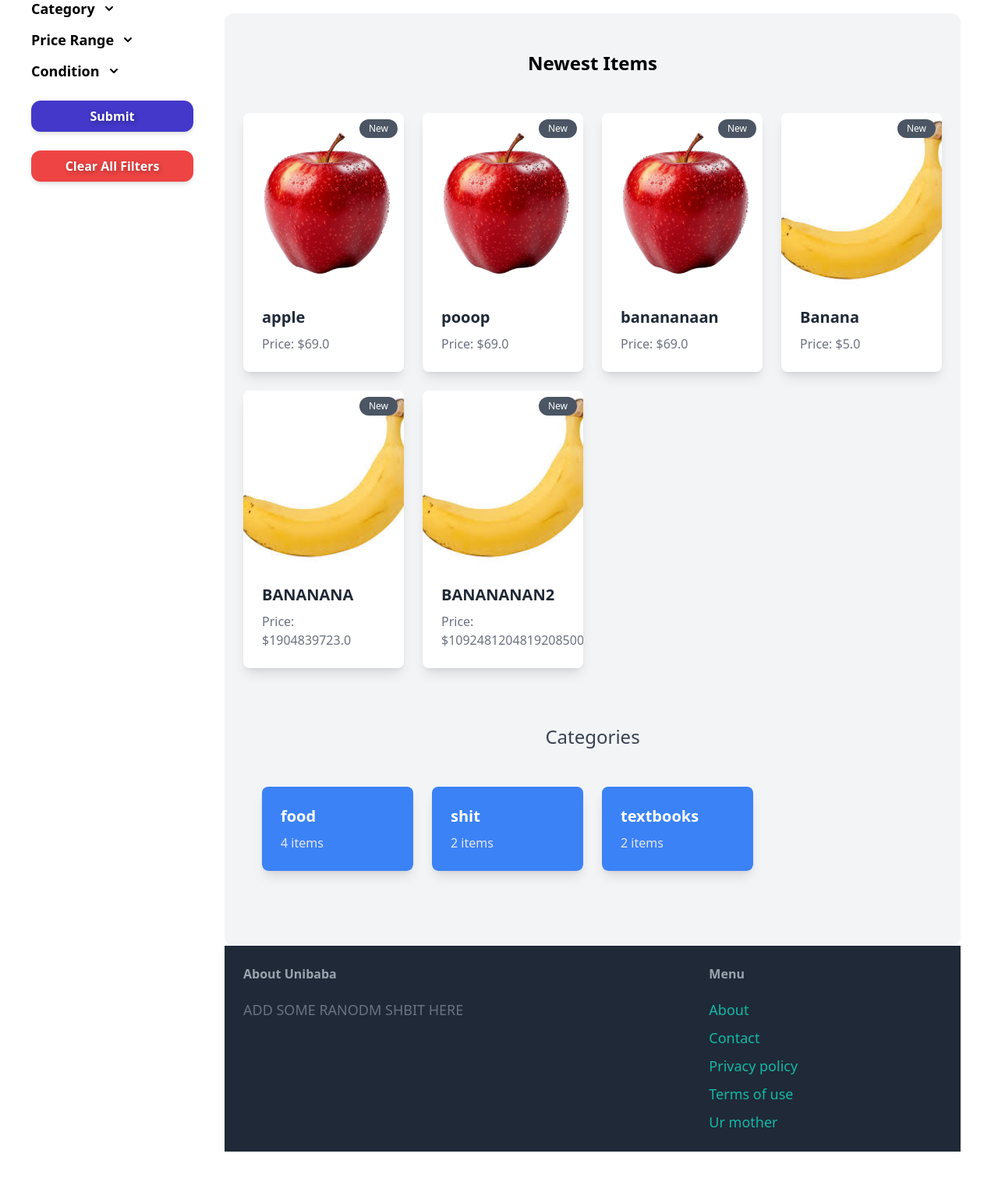
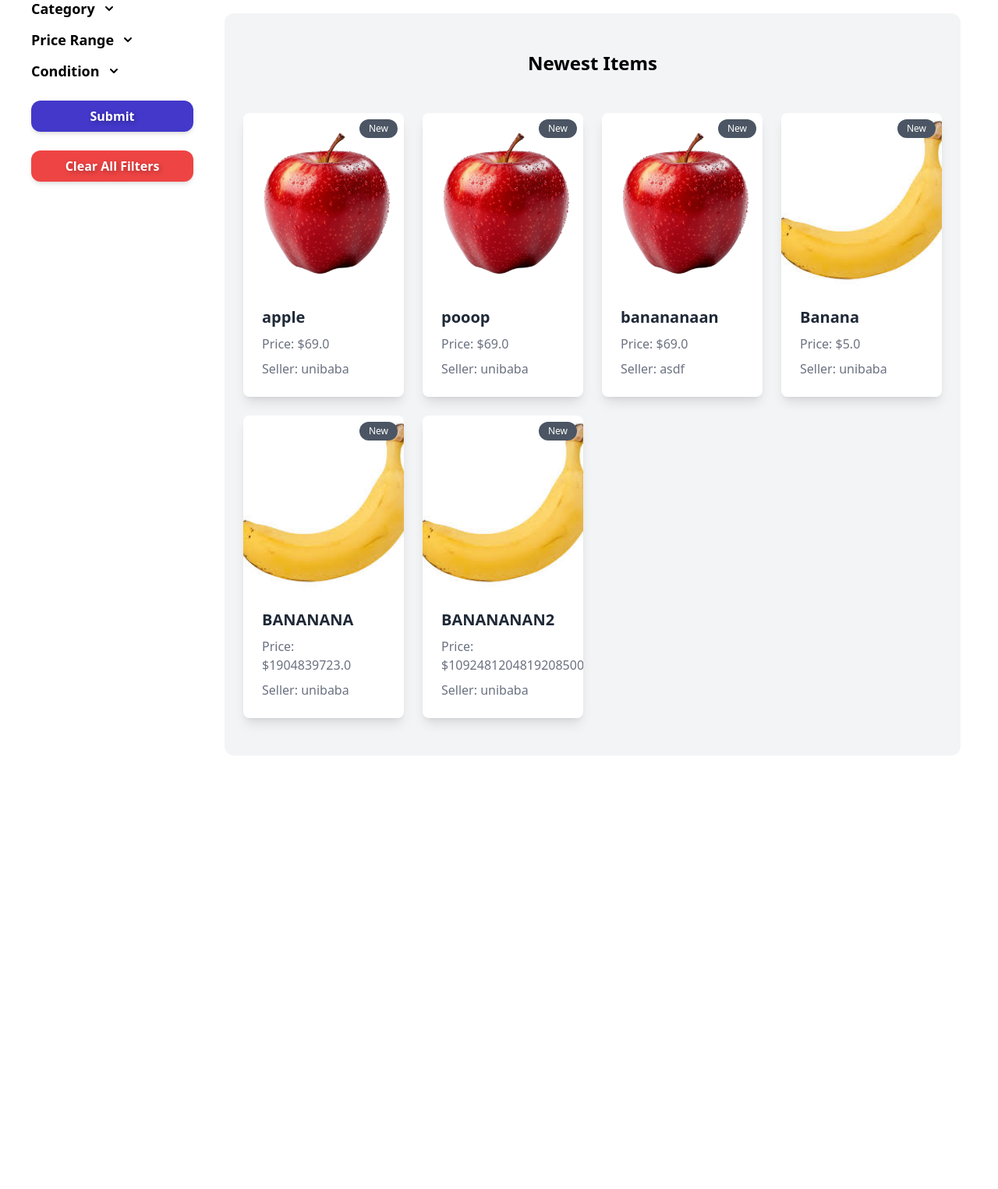
Before and after one commit to uraneek123/unibaba, a Django app: page / in a window 1280 px wide. Shown: the part 370-1895 px from the top of the page at 78% size. After the commit the page ends 1311 px from the top, so only its background shows below. Run offline with Django 5.2, Linux system fonts and the light colour scheme; data comes from the database, SQL or seed files in the repository; some libraries are stand-ins or nearby versions.

Commit message:
ADDED SEARCH BAR FUNCTIONALITY + removed random shit that was clogging up stuff + made related items look nicer

```diff
--- a/base/templates/base/index.html
+++ b/base/templates/base/index.html
@@ -143,11 +143,11 @@
     <div class="flex-1 p-6">
       <h1 class="text-2xl font-semibold">Products</h1>
       <div class="mt-6 px-6 py-12 bg-gray-100 rounded-xl">
-        <h2 class="mb-12 text-2xl font-semibold text-center">Newest Items</h2>
-
+        <h2 id="new-items-header" class="mb-12 text-2xl font-semibold text-center">Newest Items</h2>
+        <p id="no-results" class="mb-12 text-2xl font-semibold hidden text-center">No results found</p>
         <div class="grid grid-cols-1 sm:grid-cols-2 md:grid-cols-3 lg:grid-cols-4 gap-6">
             {% for item in items %}
-            <div class="bg-white rounded-lg shadow-lg overflow-hidden relative transition-transform duration-300 hover:scale-105 hover:shadow-xl">
+            <div class="product-item bg-white rounded-lg shadow-lg overflow-hidden relative transition-transform duration-300 hover:scale-105 hover:shadow-xl" data-name="{{ item.name|lower }}">
                     <a href="{% url 'item:detail' item.id %}">
 
                         <div class="relative">
@@ -162,27 +162,12 @@
                         <div class="p-6">
                             <h2 class="text-xl font-semibold text-gray-800">{{ item.name }}</h2>
                             <p class="text-gray-500 mt-2">Price: ${{ item.price }}</p>
+                            <p class="text-gray-500 mt-2">Seller: {{ item.created_by.username }}</p>
                         </div>
                     </a>
                 </div>
             {% endfor %}
         </div>
 
-        <div class="mt-6 px-6 py-12 bg-gray-100 rounded-xl">
-            <h2 class="mb-12 text-2xl text-center text-gray-700">Categories</h2>
-
-            <div class="grid grid-cols-1 sm:grid-cols-2 md:grid-cols-3 lg:grid-cols-4 gap-6">
-                {% for category in categories %}
-                    <div class="bg-white rounded-lg shadow-lg overflow-hidden relative">
-                            <div class="p-6 bg-blue-500 text-white rounded-b-lg">
-                                <h3 class="text-xl font-semibold">{{ category.name }}</h3>
-                                <p class="text-gray-200 mt-2">{{ category.items.count }} items</p>
-                            </div>
-                        </a>
-                    </div>
-                {% endfor %}
-            </div>
-        </div>
-
 
 {% endblock %}
--- a/base/templates/base/templatepage.html
+++ b/base/templates/base/templatepage.html
@@ -24,20 +24,17 @@
                   </a>
 
                 <!-- <a href="/" class="text-2xl font-bold">Unibaba</a>-->
-                <form class="max-w-2xl  w-full pl-4 ">
-                    <a href={% url 'item:items' %}></a>
+                <form class="max-w-2xl w-full pl-4" method="get" action="javascript:void(0);" onsubmit="event.preventDefault(); filterItems();">
                     <label for="default-search" class="mb-2 text-sm font-medium text-gray-900 sr-only dark:text-white">Search</label>
                     <div class="relative">
-
                         <div class="absolute inset-y-0 start-0 flex items-center ps-3 pointer-events-none">
                             <svg class="w-4 h-4 text-gray-500 dark:text-gray-400" aria-hidden="true" xmlns="http://www.w3.org/2000/svg" fill="none" viewBox="0 0 20 20">
                                 <path stroke="currentColor" stroke-linecap="round" stroke-linejoin="round" stroke-width="2" d="m19 19-4-4m0-7A7 7 0 1 1 1 8a7 7 0 0 1 14 0Z"/>
                             </svg>
                         </div>
-                        <input type="search" id="default-search" class=" outline-gray-500/50 block w-full p-4 ps-10 text-sm text-gray-900 border border-gray-300 rounded-lg bg-white-50 focus:ring-black-500 focus:border-black-500 dark:bg-white-700 dark:border-gray-600 dark:placeholder-gray-400 dark:text-black dark:focus:ring-gray-500 dark:focus:border-gray-500" placeholder="Search for items..." required />
+                        <input type="search" id="default-search" name="q" class="outline-gray-500/50 block w-full p-4 ps-10 text-sm text-gray-900 border border-gray-300 rounded-lg bg-white-50 focus:ring-black-500 focus:border-black-500 dark:bg-white-700 dark:border-gray-600 dark:placeholder-gray-400 dark:text-black dark:focus:ring-gray-500 dark:focus:border-gray-500" placeholder="Search for items..."/>
                         <button type="submit" class="text-white absolute end-2.5 bottom-2.5 bg-blue-700 hover:bg-blue-800 focus:ring-4 focus:outline-none focus:ring-blue-300 font-medium rounded-lg text-sm px-4 py-2 dark:bg-blue-600 dark:hover:bg-blue-700 dark:focus:ring-blue-800">Search</button>
                     </div>
-
                  </form>
             </div>
 
@@ -77,27 +74,6 @@
             {% block content %}
             {% endblock %} <!--This allows u to modify the templatepage and add other html+css components-->
         </div>
-
-        <footer class="font-sans py-6 px-6 flex justify-between bg-gray-800">
-            <div class="w-2/3 pre-10">
-                <h3 class="mb-5 font-semibold text-gray-400">About Unibaba</h3>
-
-                <p class="text-lg text-gray-500">ADD SOME RANODM SHBIT HERE</p>
-            </div>
-
-            <div class="w-1/3">
-                <h3 class="mb-5 font-semibold text-gray-400">Menu</h3>
-                <ul class="space-y-2">
-                    <li><a href="#" class="text-lg text-teal-500 hover:text-teal-700">About</a></li>
-                    <!---This is how you modify hrefs to link to different pages (see market/manage.py)-->
-                    <li><a href="{% url 'base:contact' %}" class="text-lg text-teal-500 hover:text-teal-700">Contact</a></li>
-                    <li><a href="#" class="text-lg text-teal-500 hover:text-teal-700">Privacy policy</a></li>
-                    <li><a href="#" class="text-lg text-teal-500 hover:text-teal-700">Terms of use</a></li>
-                    <li><a href="#" class="text-lg text-teal-500 hover:text-teal-700">Ur mother</a></li>
-                </ul>
-
-            </div>
-        </footer>
     </body>
 
     <script>
@@ -117,5 +93,36 @@
             dropdown.classList.remove('opacity-100', 'scale-100', 'pointer-events-auto');
           }
         });
+
+
+        function filterItems() {
+            const query = document.getElementById('default-search').value.toLowerCase();
+            const items = document.querySelectorAll('.product-item');
+            const header = document.getElementById('new-items-header');
+            const noResultsText = document.getElementById('no-results');
+
+            let anyVisible = false;
+            if (query == '') {
+                header.style.display = 'block'; // show header if search is empty
+            } else {
+                header.style.display = 'none'; // hide header when searching
+            }
+
+
+            items.forEach(item => {
+                const name = item.getAttribute('data-name') || ''; // default to empty string if null
+                if (name.toLowerCase().includes(query)) {
+                    item.style.display = 'block';
+                    anyVisible = true;
+                } else if (name) {
+                    item.style.display = 'none';
+                } else {
+                    item.style.display = 'block';
+                }
+
+            noResultsText.style.display = anyVisible ? 'none' : 'block';
+        });
+    }
+
     </script>
 </html>
```
Also changed, not shown: item/templates/item/detail.html (+7 -7 lines), base/views.py (line endings or trailing spaces).
